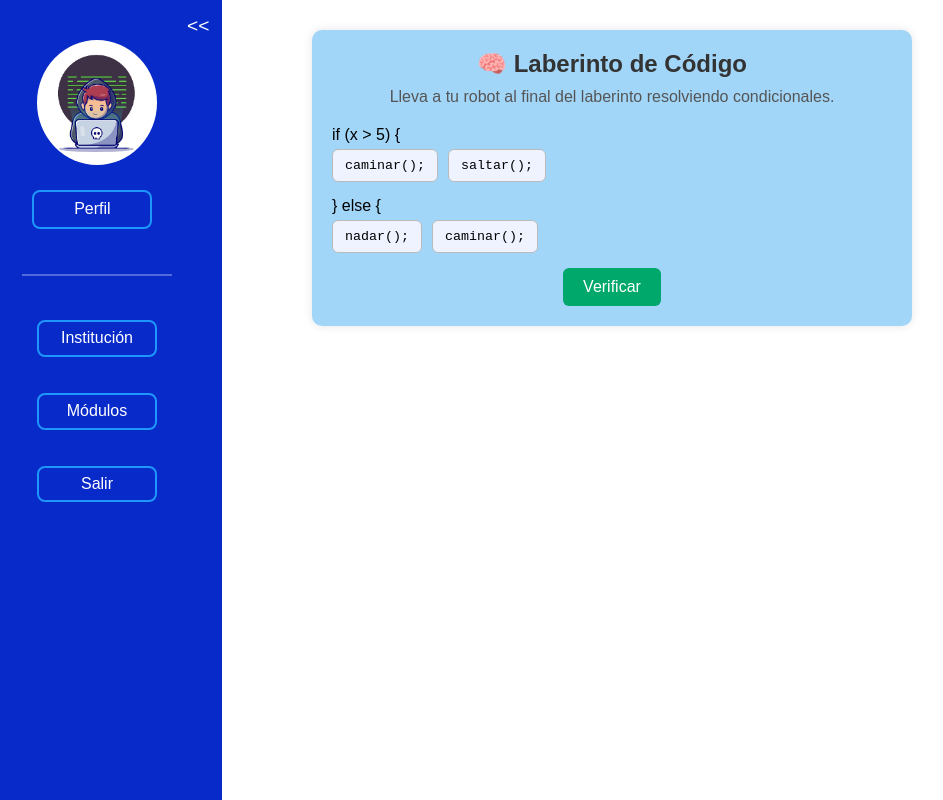
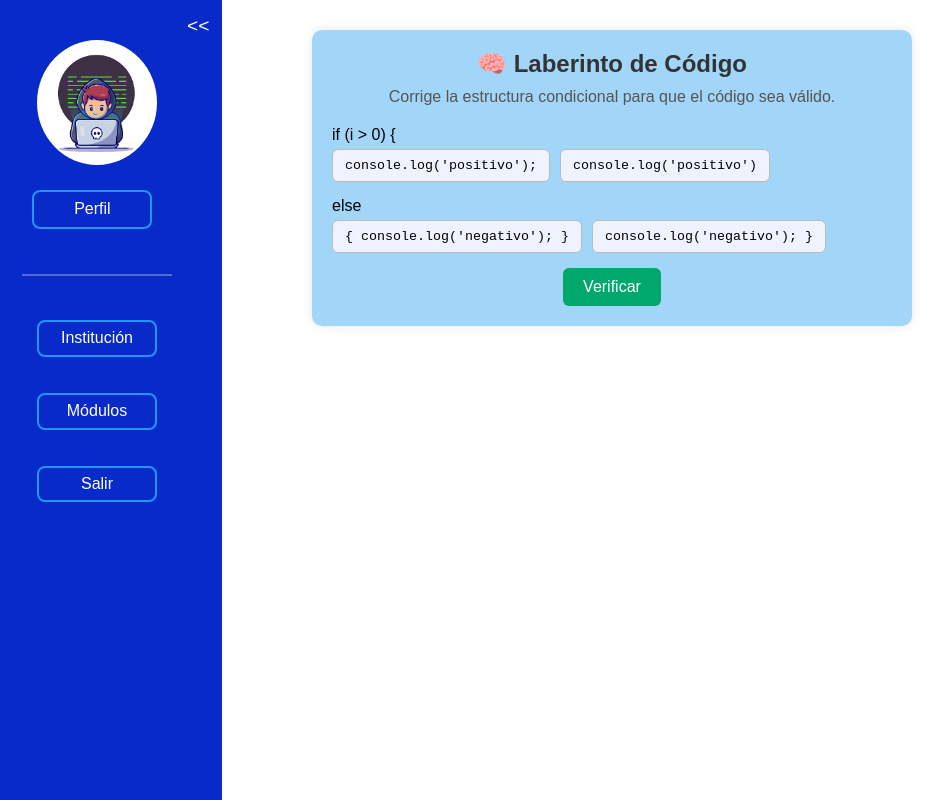
Before and after one commit to Darpsi/Frontend-CodeKids, a React (Create React App) app: page /maze in a window 1280 px wide. Shown: the whole page, without its empty margins (28-971 px from the left). Built offline with nearby package versions, Linux system fonts and the light colour scheme; a web font is replaced by a local one.

Commit message:
Pequeñas correcciones para dejarlo hecho

```diff
--- a/src/pages/Maze1.jsx
+++ b/src/pages/Maze1.jsx
@@ -3,46 +3,46 @@ import CodeMaze from "../components/Maze";
 
 const levels = [
   {
-    prompt: "Lleva a tu robot al final del laberinto resolviendo condicionales.",
+    prompt: "Corrige la estructura condicional para que el código sea válido.",
     steps: [
       {
-        question: "if (x > 5) {",
-        options: ["caminar();", "saltar();"],
+        question: "if (i > 0) {",
+        options: ["console.log('positivo');", "console.log('positivo')"],
       },
       {
-        question: "} else {",
-        options: ["nadar();", "caminar();"],
+        question: "else",
+        options: ["{ console.log('negativo'); }", "console.log('negativo'); }"],
       },
     ],
     correctPath: [0, 0],
   },
   {
-    prompt: "Selecciona el camino correcto usando bucles.",
+    prompt: "Selecciona las líneas que completan correctamente un bucle for.",
     steps: [
       {
-        question: "for (let i = 0; i < 3; i++) {",
-        options: ["caminar();", "volar();"],
+        question: "for (let i = 0; i < 5; i++) {",
+        options: ["console.log(i);", "console.log(i)"],
       },
       {
-        question: "}",
-        options: ["esperar();", "romper();"],
+        question: "¿Cómo se cierra correctamente el bucle?",
+        options: ["}", "end for"],
       },
     ],
     correctPath: [0, 0],
   },
   {
-    prompt: "Resuelve la función misteriosa.",
+    prompt: "Completa correctamente la definición de una función.",
     steps: [
       {
-        question: "function misteriosa() {",
-        options: ["caminar();", "return 'listo';"],
+        question: "function saludar(nombre) {",
+        options: ["return 'Hola ' + nombre;", "return Hola nombre;"],
       },
       {
-        question: "}",
-        options: ["misteriosa();", "volar();"],
+        question: "¿Cómo termina correctamente la función?",
+        options: ["}", "fin función"],
       },
     ],
-    correctPath: [1, 0],
+    correctPath: [0, 0],
   },
 ];
 
```
